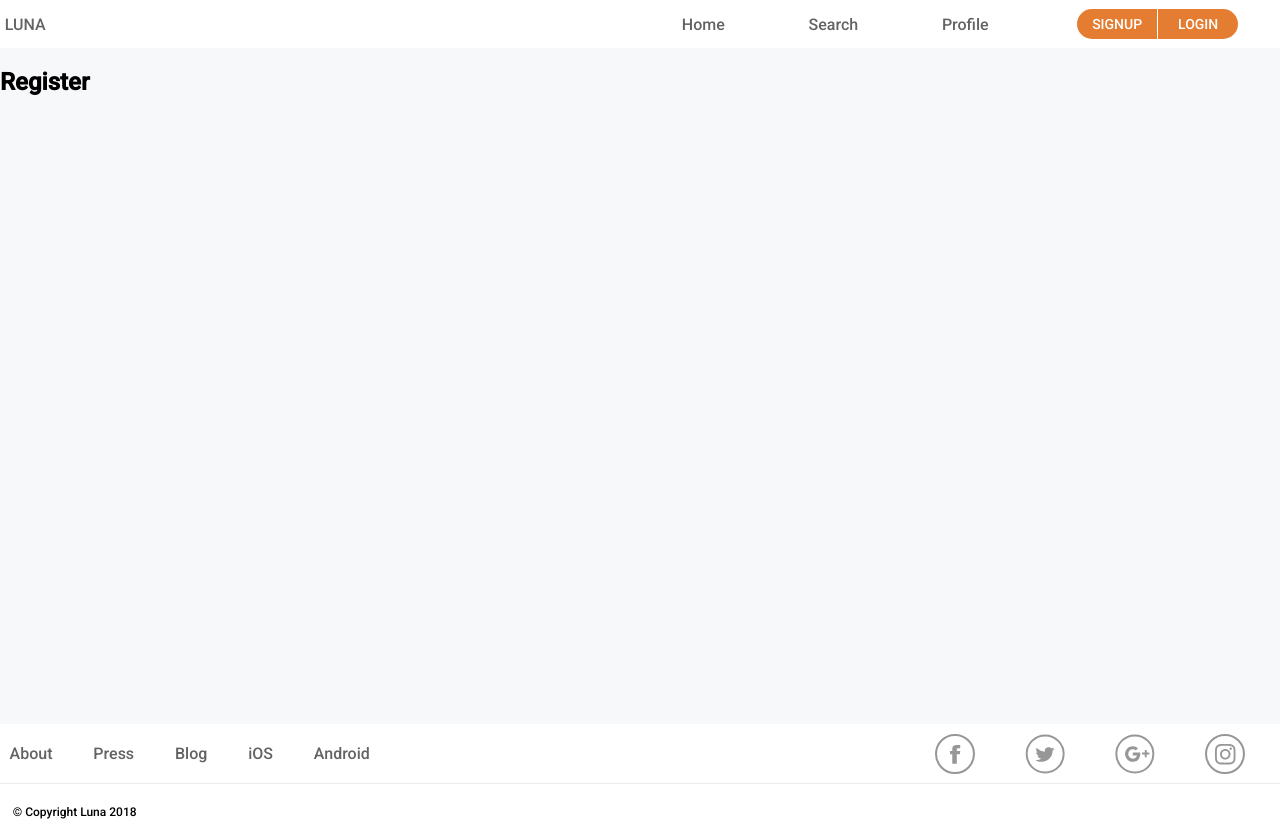
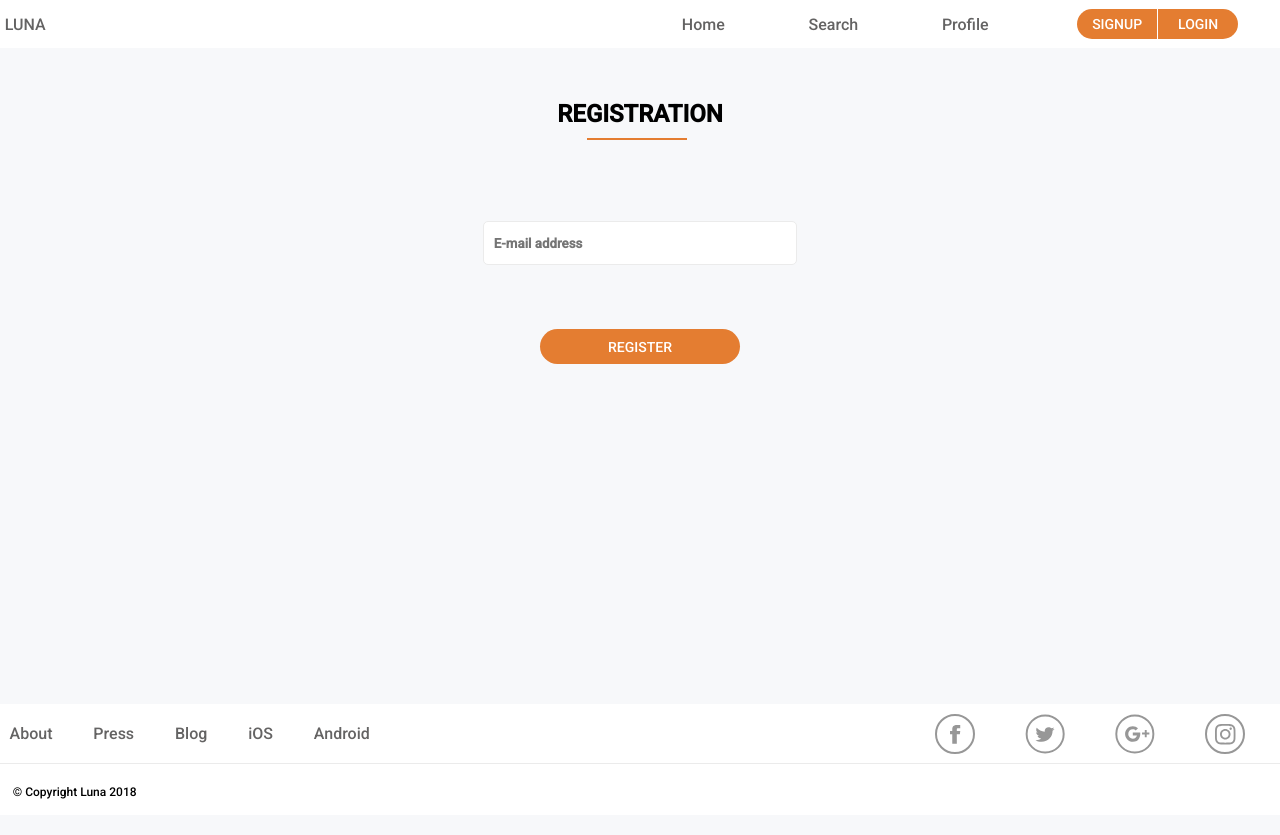
Before and after one commit to dininni8319/luna2, a React (Vite) app: page /register in a window 1280 px wide. Built offline with nearby package versions, Linux system fonts and the light colour scheme.

Commit message:
implementation for the page register

```diff
--- a/src/pages/Register.tsx
+++ b/src/pages/Register.tsx
@@ -1,9 +1,33 @@
 import { PageWrapper } from '@/style/globalWrapper'
+import { Title } from '@/style/globalTitle'
+import { Flex } from '@/style/globalLayout'
+import { Input } from '@/style/globalInput'
+import { Button } from '@/style/globalButton'
+import styled from 'styled-components';
+import { rem } from 'polished'
+
+export const AuthButton = styled(Button)`
+  color: white;
+  width: ${rem('200px')};
+  height: ${rem('35px')};
+  text-transform: uppercase;
+  font-weight: normal;
+  font-size: 14px;
+  border-radius: ${rem("30px")};
+`;
 
 const Register = () => {
     return (
         <PageWrapper>
-            <h1>Register</h1>
+            <Flex justify="center" padding="2rem 0">
+              <Title>registration</Title>
+            </Flex>
+            <Flex justify="center" padding="2rem 0">
+              <Input placeholder='E-mail address'/>
+            </Flex>
+            <Flex justify="center" padding="2rem 0">
+                <AuthButton>Register</AuthButton>
+            </Flex>
         </PageWrapper>
     )
 }
--- /dev/null
+++ b/src/style/globalInput.ts
@@ -0,0 +1,17 @@
+import styled from 'styled-components'
+import { rem } from 'polished'
+
+export const Input = styled.input`
+  font-family: 'Roboto', sans-serif;
+  width: ${rem('300px')};
+  height: ${rem('40px')};
+  padding-left: 0.60rem;
+  font-weight: 900;
+  border: 1px solid ${({ theme }) => theme.borderGray};
+  border-radius: 5px;
+  outline: none;
+  cursor: pointer;
+  background-color: ${({ theme: { navbarColor } }) => navbarColor};
+`
+
+export const Textarea = styled.textarea``
--- a/src/style/globalStyle.ts
+++ b/src/style/globalStyle.ts
@@ -26,7 +26,6 @@ export const Theme = {
     navbarColor: 'white',
     buttonColor: '#E47D31',
     footerColor: '#272D36',
-
     borderColor: '#F2F2F2',
     borderGray: '#EBEBEB',
     textGrey: '#646363',
--- /dev/null
+++ b/src/style/globalTitle.ts
@@ -0,0 +1,23 @@
+import styled from 'styled-components'
+import { rem } from "polished"
+
+export const Title = styled.h1`
+  text-transform: uppercase;
+  padding-bottom: 0.6rem;
+  text-align: center;
+  position: relative;
+  font-weight: 700;
+
+  &::before {
+    content: '';
+    position: absolute;
+    width: ${rem('100px')};
+    top: 100%;
+    left: 18%;
+    border-bottom: 2px solid ${({ theme: { buttonColor } }) => buttonColor};
+
+    @media (max-width: 768px) {
+      left: 40%;
+    }
+  }
+`
```
